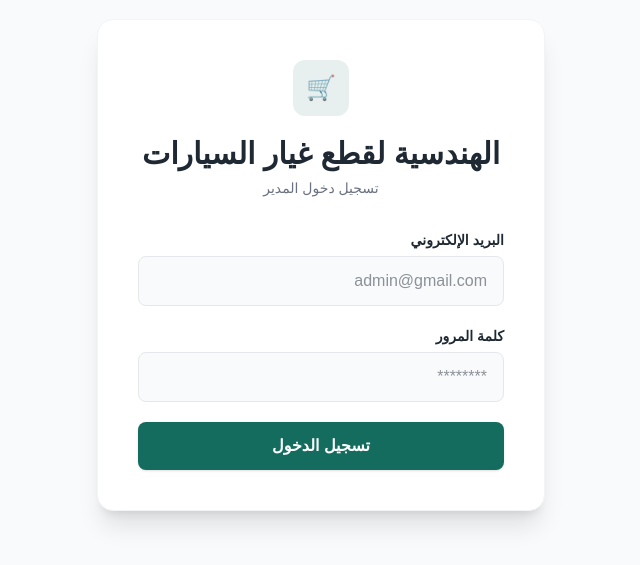
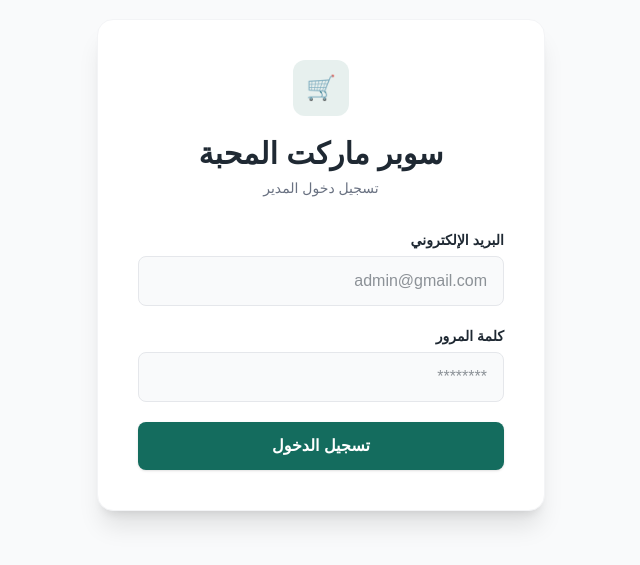
Before and after one commit to BakhomTadres/System-Frontend, a React (Vite) app: page / in a window 1280 px wide. Shown: the part 135-700 px from the top of the page, without its empty margins (319-959 px from the left). Built offline with nearby package versions, Linux system fonts and the light colour scheme.

Commit message:
edit in name of website

```diff
--- a/index.html
+++ b/index.html
@@ -2,9 +2,9 @@
 <html lang="en">
   <head>
     <meta charset="UTF-8" />
-    <link rel="icon" type="image/svg+xml" href="/favicon.webp" />
+    <!-- <link rel="icon" type="image/svg+xml" href="/favicon.webp" /> -->
     <meta name="viewport" content="width=device-width, initial-scale=1.0" />
-    <title>الهندسية لقطع غيار العربيات</title>
+    <title>سوبر ماركت المحبة</title>
   </head>
   <body>
     <div id="root"></div>
--- a/src/Cashier.jsx
+++ b/src/Cashier.jsx
@@ -104,7 +104,7 @@ export default function Cashier() {
       }));
 
       const res = await axios.post(
-        "https://system-backend-makarios.vercel.app2/api/sales",
+        "https://system-backend-makarios.vercel.app/api/sales",
         {
           cart: saleData,
         },
@@ -274,7 +274,7 @@ export default function Cashier() {
             className="bg-white w-[400px] rounded-2xl shadow-2xl p-6 pb-8 font-body min-h-[300px]"
           >
             <h2 className="text-center font-display text-2xl font-bold text-[#1F2933]">
-             الهندسية لقطع غيار السيارات
+             سوبر ماركت المحبة
             </h2>
 
             <p className="text-center text-gray-500 text-sm mt-1">
--- a/src/Components/SideBar.jsx
+++ b/src/Components/SideBar.jsx
@@ -42,7 +42,7 @@ export default function SideBar() {
           </div>
           <div className="min-w-0">
             <h2 className="font-display text-base md:text-lg font-extrabold text-white leading-tight">
-              الهندسية لقطع غيار السيارات
+             سوبر ماركت المحبة
             </h2>
             <p className="text-gray-500 text-xs md:text-sm font-medium mt-0.5">
               القائمة الجانبية
--- a/src/Invoices.jsx
+++ b/src/Invoices.jsx
@@ -136,7 +136,7 @@ export default function Invoices() {
             className="bg-white w-[400px] rounded-2xl shadow-2xl p-6 pb-8 font-body"
           >
             <h2 className="text-center font-display text-2xl font-bold text-[#1F2933]">
-              الهندسية لقطع غيار السيارات
+           سوبر ماركت المحبة
             </h2>
 
             <p className="text-center text-gray-500 text-sm mt-1">
--- a/src/Login.jsx
+++ b/src/Login.jsx
@@ -45,7 +45,7 @@ export default function Login() {
           </div>
 
           <h1 className="font-display text-3xl font-extrabold text-center text-[#1F2933] mb-1.5">
-            الهندسية لقطع غيار السيارات
+            سوبر ماركت المحبة
           </h1>
 
           <p className="text-center text-gray-500 mb-8 text-sm">
```
